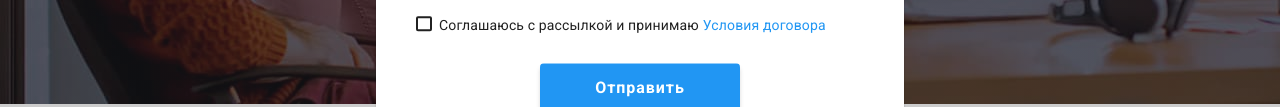
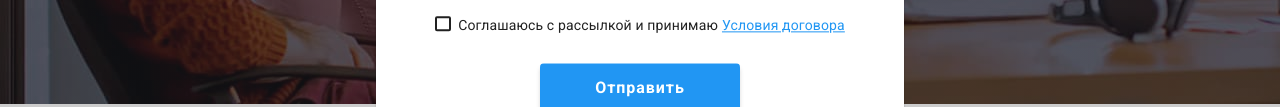
Before and after one commit to Ghospadi/goit-markup-hw-06, a website: page index.html in a window 1280 px wide. Both pictures are taken after a click on the button "Заказать услугу". Shown: the part 577-684 px from the top of the page. Drawn offline with nearby package versions, Linux system fonts and the light colour scheme.

Commit message:
Rework issues

```diff
--- a/css/styles.css
+++ b/css/styles.css
@@ -233,6 +233,7 @@ input[type="checkbox"]:checked + .checkbox-icon {
 
 .checkbox {
   display: flex;
+  justify-content: center;
   margin-top: 10px;
   margin-bottom: 30px;
   font-weight: 400;
@@ -241,7 +242,7 @@ input[type="checkbox"]:checked + .checkbox-icon {
 
 .checkbox .checkbox-link {
   margin-left: 4px;
-  text-decoration: none;
+  text-decoration: underline;
   color: var(--hover-color);
 }
 
```
